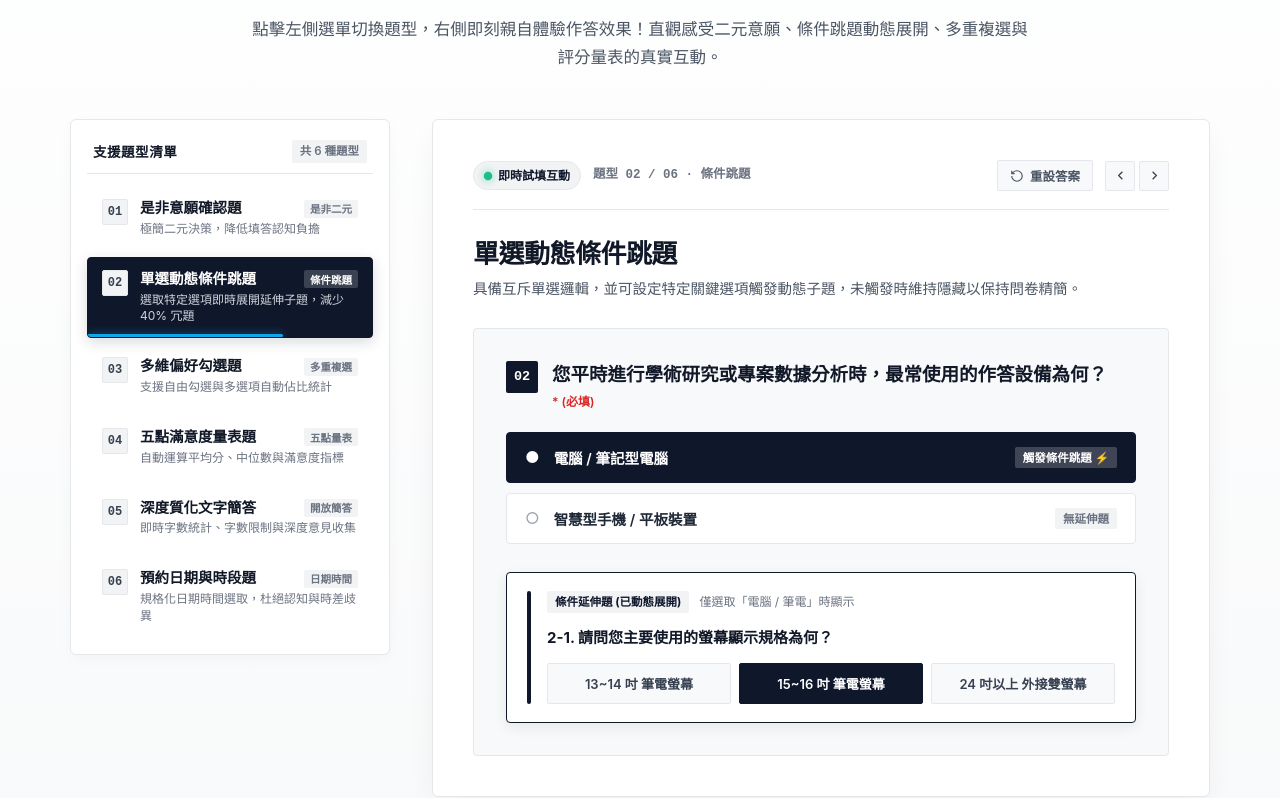
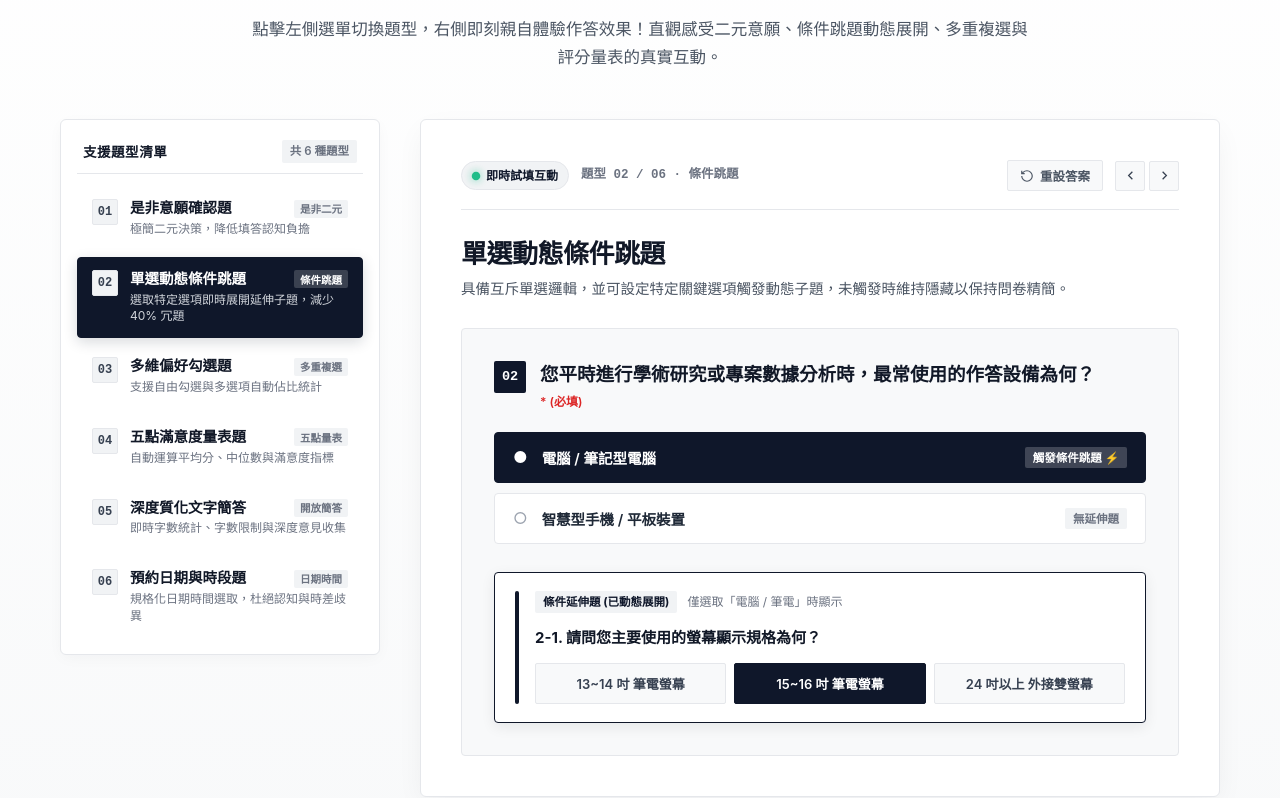
Before and after one commit to EricXJason/survey-flow, an Angular app in the folder frontend/: page /home in a window 1280 px wide. Shown: the part 962-1760 px from the top of the page. Built offline with nearby package versions, Linux system fonts and the light colour scheme.

Commit message:
chore(release): integrate validated feature and readme

```diff
--- a/frontend/src/app/components/main/home/home.component.html
+++ b/frontend/src/app/components/main/home/home.component.html
@@ -56,9 +56,6 @@
                 </div>
                 <p class="tab-benefit">{{ tab.benefit }}</p>
               </div>
-              @if (activeTabIndex() === idx) {
-                <span class="wheel-countdown-bar" [class.paused]="isWheelPaused()"></span>
-              }
             </button>
           }
         </div>
--- a/frontend/src/app/components/main/home/home.component.scss
+++ b/frontend/src/app/components/main/home/home.component.scss
@@ -73,20 +73,28 @@
   background: linear-gradient(180deg, #ffffff 0%, var(--c-neutral-50, #fbfbfa) 100%);
   position: relative;
   overflow: hidden;
+  width: 100%;
+
+  .container {
+    display: flex;
+    flex-direction: column;
+    align-items: center;
+    width: 100%;
+    margin-inline: auto;
+  }
 }
 
 .demo-showcase-layout {
-  display: grid;
-  grid-template-columns: 320px 1fr;
-  max-width: 1140px;
+  display: flex;
+  justify-content: space-between;
+  align-items: flex-start;
+  gap: clamp(2.4rem, 3.5vw, 4rem);
+  width: 100%;
   margin-inline: auto;
-  gap: clamp(2.4rem, 3.5vw, 4.2rem);
-  align-items: start;
-  justify-content: center;
 
   @media (max-width: 1024px) {
-    grid-template-columns: 1fr;
-    max-width: 760px;
+    flex-direction: column;
+    align-items: stretch;
     gap: 3.2rem;
   }
 }
@@ -95,6 +103,8 @@
    左側：題型導覽切換選單 (Tabs Sidebar)
    ===================================================== */
 .demo-tabs-sidebar {
+  width: 320px;
+  flex-shrink: 0;
   background: #ffffff;
   border: 1px solid var(--c-border);
   border-radius: var(--r-md, 12px);
@@ -156,7 +166,7 @@
   background: transparent;
   text-align: left;
   cursor: pointer;
-  transition: all 0.22s cubic-bezier(0.16, 1, 0.3, 1);
+  transition: background-color 0.25s ease, border-color 0.25s ease, box-shadow 0.25s ease;
   color: var(--c-neutral-700);
 
   .tab-badge-col {
@@ -259,38 +269,15 @@
       color: var(--c-neutral-300, #cbd5e1);
     }
   }
-
-  .wheel-countdown-bar {
-    position: absolute;
-    bottom: 0;
-    left: 0;
-    height: 3px;
-    width: 0%;
-    background: var(--c-primary, #0ea5e9);
-    box-shadow: 0 0 8px rgba(14, 165, 233, 0.6);
-    border-radius: 0 2px 2px 0;
-    animation: wheelCountdownAnim 3.8s linear infinite;
-
-    &.paused {
-      animation-play-state: paused;
-    }
-  }
-}
-
-@keyframes wheelCountdownAnim {
-  0% {
-    width: 0%;
-  }
-  100% {
-    width: 100%;
-  }
 }
 
 /* =====================================================
    右側：大尺寸真實問卷填答卡片 (Runner Panel)
    ===================================================== */
 .demo-runner-panel {
+  flex: 1;
   width: 100%;
+  min-width: 0;
 }
 
 .live-survey-card {
@@ -302,17 +289,15 @@
   display: flex;
   flex-direction: column;
   gap: 2.8rem;
-  animation: cardFadeIn 0.3s cubic-bezier(0.16, 1, 0.3, 1);
+  animation: cardFadeIn 0.25s ease;
 }
 
 @keyframes cardFadeIn {
   from {
-    opacity: 0.8;
-    transform: translateY(6px);
+    opacity: 0.88;
   }
   to {
     opacity: 1;
-    transform: translateY(0);
   }
 }
 
--- a/frontend/src/app/components/main/home/home.component.ts
+++ b/frontend/src/app/components/main/home/home.component.ts
@@ -101,8 +101,8 @@ export class HomeComponent implements OnInit, OnDestroy {
     },
   ];
 
-  /** 題型輪盤自動輪播間隔毫秒數 (3.8 秒自動切換至下一題型，1~6 重複循環) */
-  public readonly WHEEL_INTERVAL_MS = 3800;
+  /** 題型輪盤自然輪播間隔毫秒數 (5 秒平順切換至下一題型，1~6 自然循環) */
+  public readonly WHEEL_INTERVAL_MS = 5000;
 
   /** 題型輪盤循環計時器參考 */
   private wheelTimer: ReturnType<typeof setInterval> | null = null;
```
Also changed, not shown: 1 other file (tests, documents, lock files or other folders).
